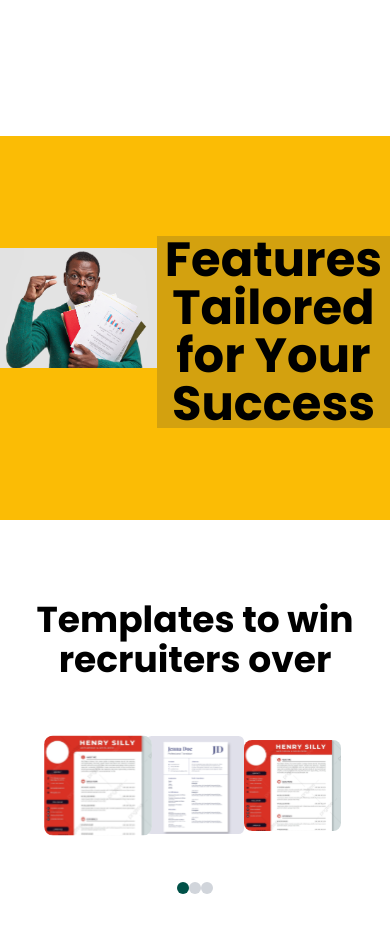
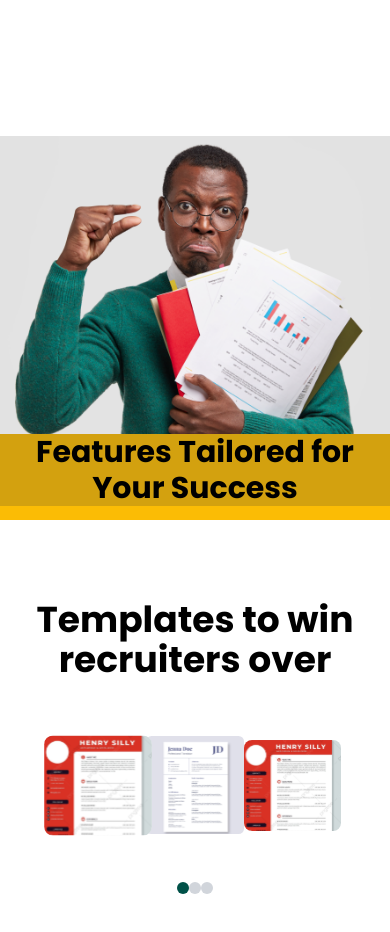
Before and after one commit to onuorachidimma/cv_maker, a React (Vite) app: page / in a window 390 px wide. Shown: the part 1780-2712 px from the top of the page. Built offline with nearby package versions, Linux system fonts and the light colour scheme; a web font is replaced by a local one.

Commit message:
Feat: responsiveness updated

```diff
--- a/src/layouts/homepageBody2/HomepageBody2.jsx
+++ b/src/layouts/homepageBody2/HomepageBody2.jsx
@@ -5,12 +5,12 @@ const HomepageBody2 = () => {
   return (
     <>
 
-      <div class="bg-customYellow flex lg:flex-row items-center justify-center h-96 pb-10 sm:flex-col md:flex-col ">
-        <div className="lg:w-1/4 lg:h-60 sm:flex-col sm:flex ">
+      <div class="bg-customYellow lg:flex lg:flex-row items-center justify-center h-96 pb-10 sm:flex sm:flex-col sm:justify-center sm:items-center">
+        <div className="lg:w-1/4 lg:h-60 sm:flex-col sm:flex">
           <img src={smileyman} alt="Smiley Man" style={{ objectFit: 'contain' }} />
         </div>
-        <div class= "bg-customYellowB px-2 lg:w-1/8 lg:h-44 flex lg:flex-row justify-center items-center mt-12 sm:flex-col sm:h-auto">
-          <h1 class="text-5xl font-bold max-w-md mx-auto flex text-center sm:flex-col">Features Tailored for Your Success</h1>
+        <div class= "bg-customYellowB px-2 lg:w-1/8 lg:h-44 flex lg:flex-row justify-center items-center lg:mt-12 sm:flex-col">
+          <h1 class="lg:text-5xl font-bold max-w-md mx-auto flex text-center sm:flex-col text-3xl  ">Features Tailored for Your Success</h1>
         </div>
       </div>
 
```
